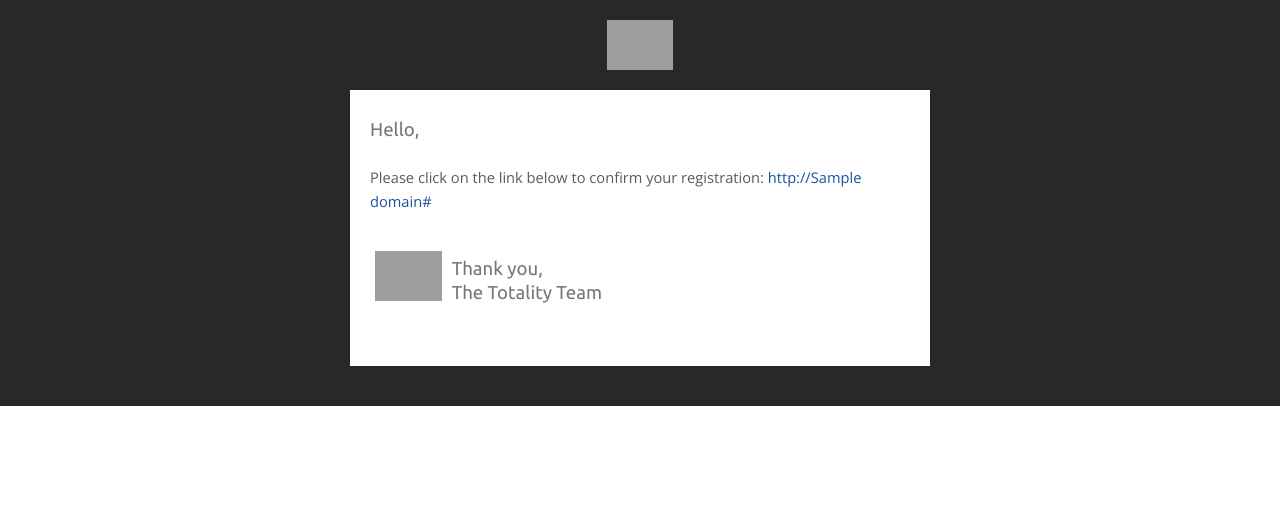
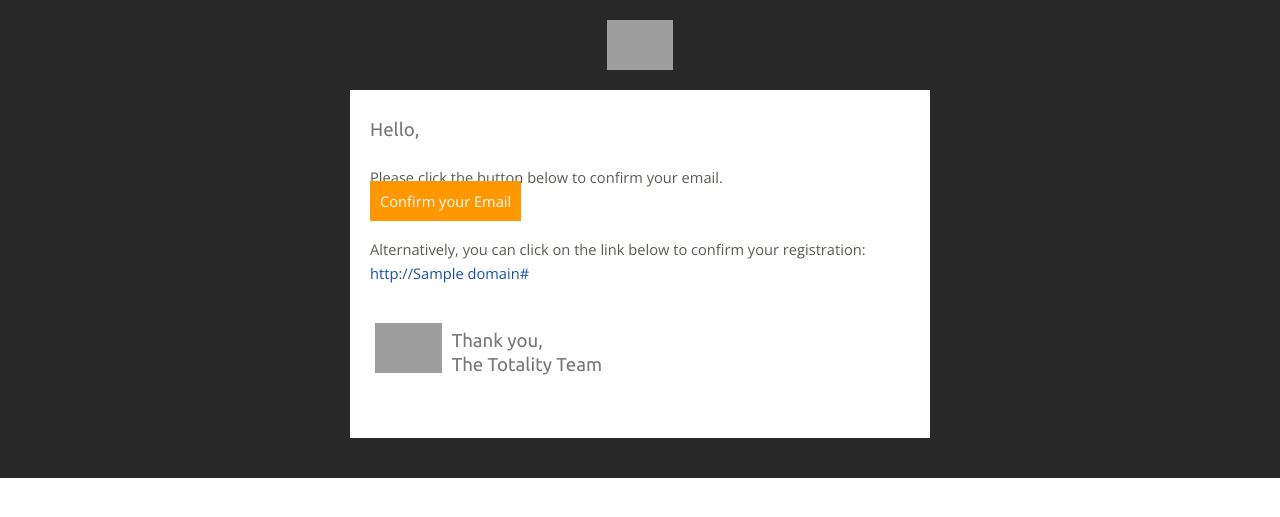
Before and after one commit to TotalityHacks/madras, a Django app: template apps/registration/templates/acc_active_email.html in a window 1280 px wide. Shown: the top 517 px of the page. Run offline with Django 3.2, Linux system fonts and the light colour scheme; the template is opened without the code that fills it: most values are stand-ins (such as "Sample title", 1, 10 or a date in 2020); data that the repository does not hold is empty; parts of the project's set-up code (start-up, migrations or seed data) failed here and were passed over; grey boxes are pictures that could not be loaded.

Commit message:
add button to email confirm

```diff
--- a/apps/registration/templates/acc_active_email.html
+++ b/apps/registration/templates/acc_active_email.html
@@ -2,7 +2,11 @@
 
 {% block content %}
 <p>
-    Please click on the link below to confirm your registration:
-    <a href="http://{{ domain }}{% url 'registration:activate' uidb64=uid token=token %}">http://{{ domain }}{% url 'registration:activate' uidb64=uid token=token %}</a>
+    Please click the button below to confirm your email.
+    <br />
+    <div><a style="padding: 10px; cursor: pointer; background-color: #FF9800; color: white" href="http://{{ domain }}{% url 'registration:activate' uidb64=uid token=token %}">Confirm your Email</a></div>
+    <br />
+    Alternatively, you can click on the link below to confirm your registration:
+    <div><a href="http://{{ domain }}{% url 'registration:activate' uidb64=uid token=token %}">http://{{ domain }}{% url 'registration:activate' uidb64=uid token=token %}</a></div>
 </p>
 {% endblock %}
```
